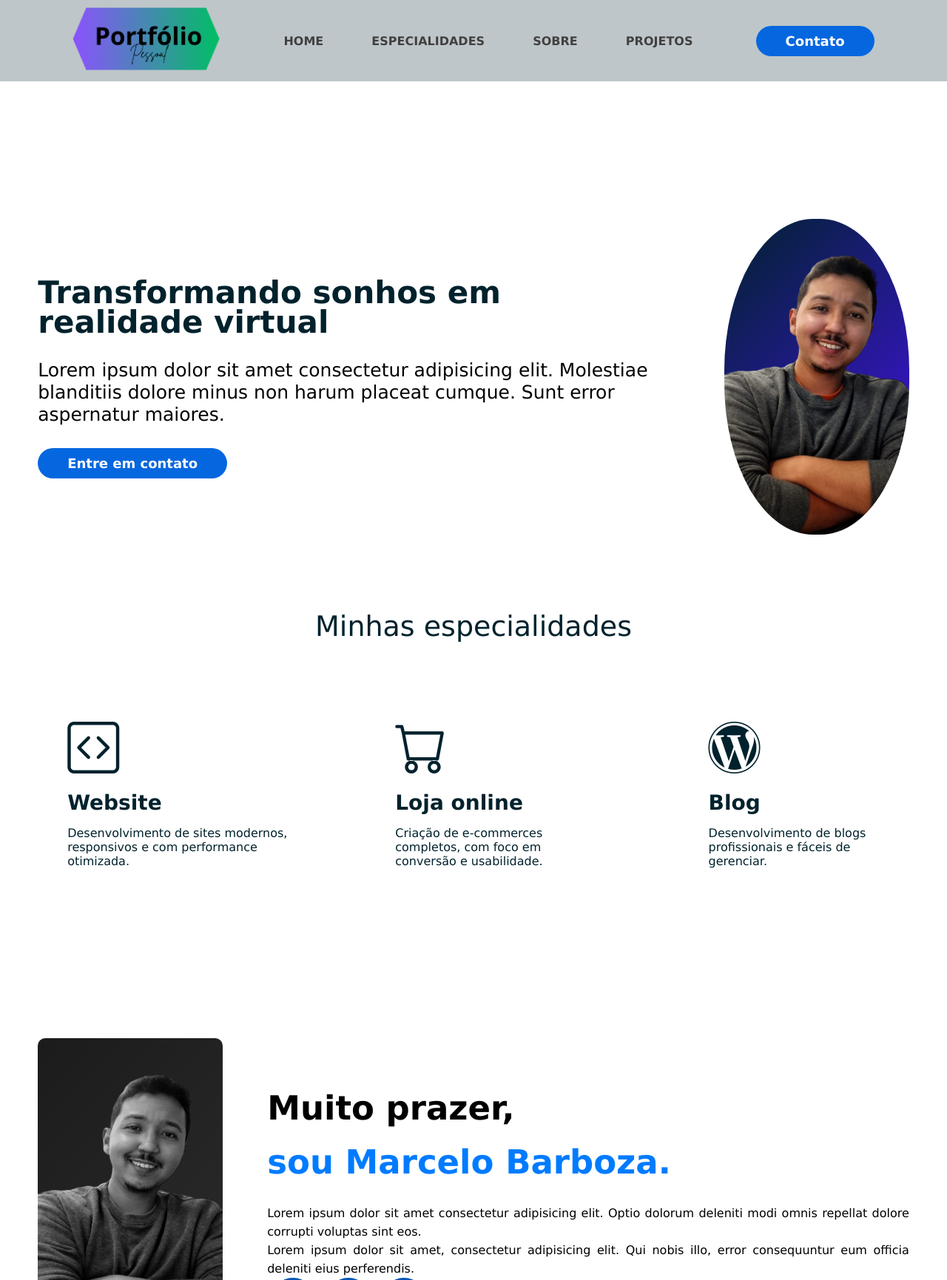
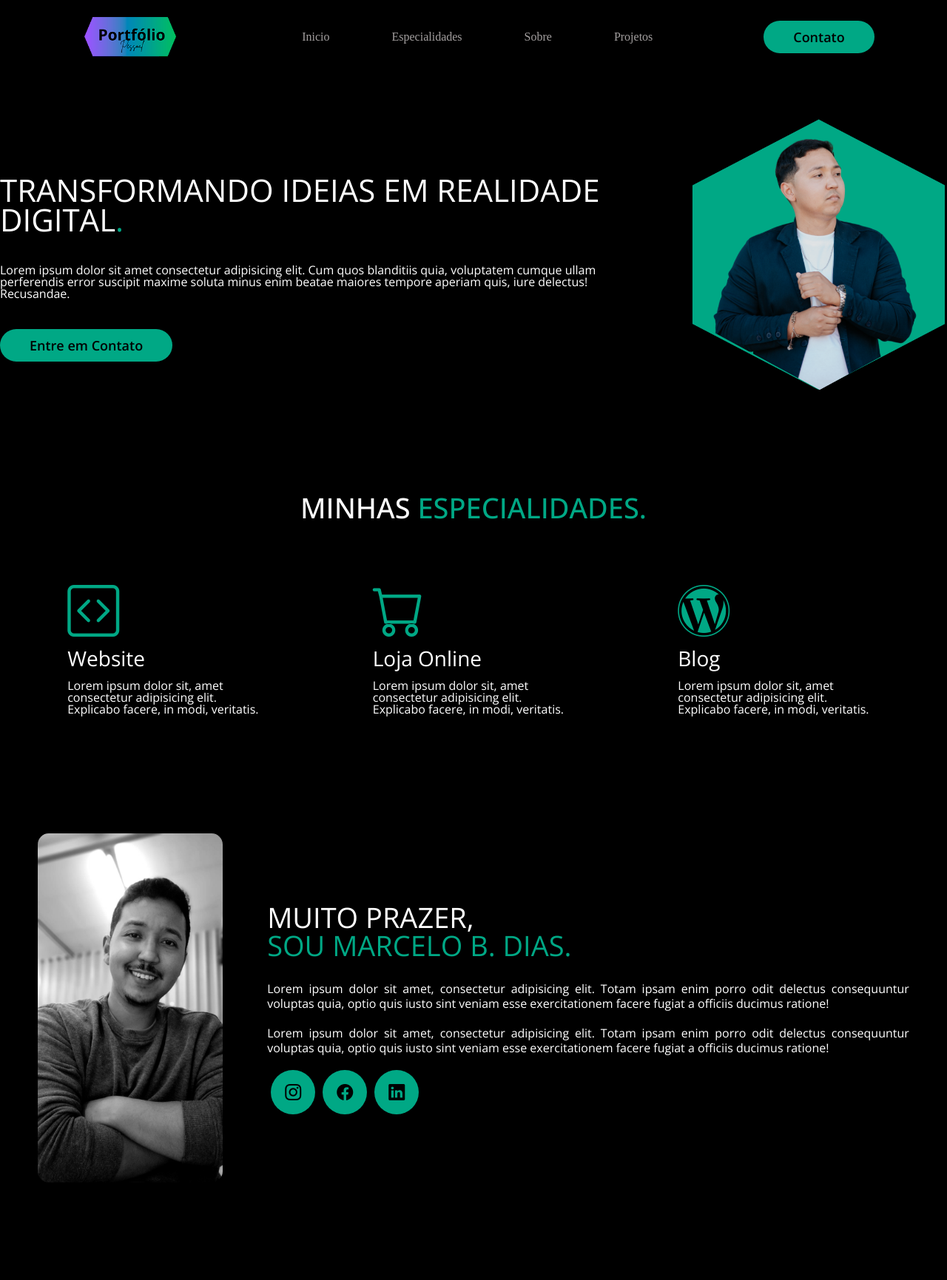
Before and after one commit to Marcelo-115/Portfolio, a plain HTML site: page index.html in a window 1280 px wide. Shown: the top 1731 px of the page at 74% size. Drawn offline with nearby package versions, Linux system fonts and the light colour scheme; a web font is replaced by a local one.

Commit message:
Add files via upload

```diff
--- /dev/null
+++ b/assets/css/global.css
@@ -0,0 +1,254 @@
+*{
+    font-family: "Open Sans", sans-serif;
+}
+
+body{
+    background-color: black;
+    height: 100vh;
+}
+
+.interface{
+  max-width: 1280px;
+  margin: 0 auto;
+}
+
+.flex{
+    display: flex;
+}
+
+
+
+h2.titulo{
+    color: #fff;
+    font-size: 38px;
+    text-align: center;
+    font-weight: 500;
+}
+
+h2.titulo span{
+    color: #00a885;
+}
+
+
+/*Botao do site*/
+
+.btn-contato button{
+  padding: 10px 40px;
+  font-size: 18px;
+  font-weight: 600;
+  background-color: #00a885;
+  border: 0;
+  border-radius: 30px;
+  cursor: pointer;
+  transition: .2s;
+
+}
+
+.btn-contato button:hover{
+  box-shadow: 0px 0px 8px #00a885;
+  transform: scale(1.05);
+}
+
+
+
+
+/*Estilo Topo do site*/
+
+
+section .topo-do-site{
+    padding: 40px 4%;
+}
+
+section.topo-do-site .flex{
+   align-items: center;
+   justify-content: center;
+   gap: 90px;
+}
+
+
+.topo-do-site .txt-topo-site h1{
+    color: #fff;
+    font-size: 42px;
+    line-height: 40px;
+}
+
+.topo-do-site .txt-topo-site h1 span{
+    color: #00a885;
+}
+
+
+.topo-do-site .txt-topo-site p{
+    color: #fff;
+    margin: 40px 0;
+}
+
+.topo-do-site .img-topo-site img{
+    position: relative;
+    animation: flutuar 2s ease-in-out infinite alternate;
+}
+
+
+@keyframes flutuar{
+    0% {
+        top: 0;
+    }
+    100%{
+        top:30px;
+    }
+}
+
+
+
+
+/*Especialidades*/
+
+section.especialidades{
+    padding: 40px 4%;
+}
+section.especialidades .flex{
+    gap: 60px;
+}
+
+
+.especialidades .especialidades-box{
+    color: #fff;
+    padding: 40px;
+    border-radius: 20px;
+    margin-top: 45px;
+    transition: .5s;
+}
+
+.especialidades .especialidades-box:hover{
+    box-shadow: 0px 0px 8px #00a885;
+    transform: scale(1.05);
+}
+
+.especialidades .especialidades-box i{
+    font-size: 70px;
+    color: #00a885;
+}
+
+
+.especialidades .especialidades-box h3{
+    font-size: 28px;
+    margin: 15px 0;
+}
+
+/*==============SOBRE===============*/
+
+section.sobre{
+    padding: 80px 4%;
+}
+
+section.sobre .flex{
+    align-items: center;
+    gap: 60px;
+}
+
+
+.sobre .txt-sobre h2{
+    font-size: 38px;
+    color: #fff;
+    line-height: 38px;
+    margin-bottom: 30px;
+}
+
+.sobre .txt-sobre h2 span{
+    color: #00a885;
+    display: block;
+}
+
+.sobre .txt-sobre p{
+    color: #fff;
+    margin: 20px 0;
+    line-height: 20px;
+    text-align: justify;
+
+}
+
+.sobre .img-sobre img{
+    width: 250px;
+    border-radius: 15px;
+    filter: grayscale(100%);
+    transition: filter 2s, border 0.3s;
+}
+
+.sobre .img-sobre img:hover{
+    filter: grayscale(0);
+}
+
+/*============================================*/
+/*================BOTOES-SOCIAL===============*/
+/*============================================*/
+
+.btn-social{
+    display: flex;
+}
+
+
+.sobre .txt-sobre .btn-social button{
+    width: 60px;
+    height: 60px;
+    border-radius: 50%;
+    background-color: #00a885;
+    font-size: 22px;
+    border: none;
+    margin:0 5px;
+    cursor: pointer;
+    transition: .5s;
+}
+
+.btn-social button:hover{
+    transform: scale(1.05);
+}
+
+/*============================================*/
+/*================Projetos Pessoais===========*/
+/*============================================*/
+
+
+section.portfolio{
+    padding: 80px 0;
+}
+
+section.portfolio .flex{
+    justify-content: space-around;
+}
+
+.portfolio .img-port{
+    width: 320px;
+    height:400px;
+    background-size: cover;
+    background-position: 100% 0%;
+    transition: background-position 5s;
+    cursor: pointer;
+    border-radius: 40px;
+    position: relative;
+    margin-top: 20px;
+}
+
+.img-port:hover {
+    background-position: 100% 100%;
+}
+
+.overlay {
+    color: #dcd9d9;
+    position: absolute;
+    top: 0;
+    left: 0;
+    width: 100%;
+    height: 100%;
+    background-color: #00222dd7;
+    border-radius: 40px;
+    display: flex;
+    align-items: center;
+    justify-content: center;
+    font-size: 24px;
+    font-weight: 600;
+    opacity: 0;
+    transition: opacity 0.3s;
+}
+
+.img-port:hover .overlay {
+    opacity: 1;
+}
--- /dev/null
+++ b/assets/css/reset.css
@@ -0,0 +1,48 @@
+/* http://meyerweb.com/eric/tools/css/reset/
+   v2.0 | 20110126
+   License: none (public domain)
+*/
+
+html, body, div, span, applet, object, iframe,
+h1, h2, h3, h4, h5, h6, p, blockquote, pre,
+a, abbr, acronym, address, big, cite, code,
+del, dfn, em, img, ins, kbd, q, s, samp,
+small, strike, strong, sub, sup, tt, var,
+b, u, i, center,
+dl, dt, dd, ol, ul, li,
+fieldset, form, label, legend,
+table, caption, tbody, tfoot, thead, tr, th, td,
+article, aside, canvas, details, embed,
+figure, figcaption, footer, header, hgroup,
+menu, nav, output, ruby, section, summary,
+time, mark, audio, video {
+    margin: 0;
+    padding: 0;
+    border: 0;
+    font-size: 100%;
+    font: inherit;
+    vertical-align: baseline;
+}
+/* HTML5 display-role reset for older browsers */
+article, aside, details, figcaption, figure,
+footer, header, hgroup, menu, nav, section {
+    display: block;
+}
+body {
+    line-height: 1;
+}
+ol, ul {
+    list-style: none;
+}
+blockquote, q {
+    quotes: none;
+}
+blockquote:before, blockquote:after,
+q:before, q:after {
+    content: '';
+    content: none;
+}
+table {
+    border-collapse: collapse;
+    border-spacing: 0;
+}
--- a/index.html
+++ b/index.html
@@ -1,112 +1,81 @@
 <!DOCTYPE html>
 <html lang="pt-br">
+
 <head>
     <meta charset="UTF-8">
     <meta name="viewport" content="width=device-width, initial-scale=1.0">
-    <title>Portfólio Pessoal - Marcelo Barboza</title>
-    <meta name="description" content="Portfólio de Marcelo Barboza - Desenvolvedor Web especializado em websites, lojas online e blogs.">
-    <meta name="keywords" content="Portfólio, Desenvolvedor, Web, Marcelo Barboza">
-    <link rel="stylesheet" href="css/style.css">
-    <link rel="stylesheet" href="css/menu.css">
-    <link rel="stylesheet" href="https://cdn.jsdelivr.net/npm/bootstrap-icons@1.11.3/font/bootstrap-icons.min.css">
-    <script src="js/menu.js" defer></script>
+    <link rel="stylesheet" href="/assets/css/reset.css">
+    <link rel="stylesheet" href="/assets/css/global.css">
+    <link rel="stylesheet" href="/src/components/header/header.css">
+    <link rel="stylesheet" href="/src/components/footer/footer.css">
+    <!--Fontes do Google-->
+    <link rel="preconnect" href="https://fonts.googleapis.com">
+    <link rel="preconnect" href="https://fonts.gstatic.com" crossorigin>
+    <link
+        href="https://fonts.googleapis.com/css2?family=Lexend+Mega:wght@100..900&family=Montserrat:ital,wght@0,100..900;1,100..900&family=Open+Sans:ital,wght@0,300..800;1,300..800&family=Poppins:ital,wght@0,100;0,200;0,300;0,400;0,500;0,600;0,700;0,800;0,900;1,100;1,200;1,300;1,400;1,500;1,600;1,700;1,800;1,900&display=swap"
+        rel="stylesheet">
+    <!--Fim do Fontes do Google-->
+
+    <!--Bootstrap icons-->
+    <link rel="stylesheet" href="https://cdn.jsdelivr.net/npm/bootstrap-icons@1.13.1/font/bootstrap-icons.min.css">
+    <!--Fim Bootstrap icons-->
+
+    <title>Portfolio</title>
 </head>
-<body><!-- EXEMPLO NO HEADER (já está no seu código) -->
-    <header id="inicio">
-      <div class="interface">
-        <div class="logo">
-          <a href="#">
-            <img src="imagens/logo_portifolio.png" alt="Logo do portfólio" width="200">
-          </a>
-        </div>
 
-        <nav class="menu-desktop">
-          <ul>
-            <li><a href="#inicio">HOME</a></li>
-            <li><a href="#especialidades">ESPECIALIDADES</a></li>
-            <li><a href="#sobre">SOBRE</a></li>
-            <li><a href="#projetos">PROJETOS</a></li>
-          </ul>
-        </nav>
-
-        <div class="btn-contato">
-          <a href="#contatos"><button>Contato</button></a>
-        </div>
-
-        <div class="btn-abrir-menu" id="btn-menu">
-          <i class="bi bi-list"></i>
-        </div>
-
-        <div class="menu-mobile" id="menu-mobile">
-          <div class="btn-fechar" id="btn-fechar">
-            <i class="bi bi-x"></i>
-          </div>
-          <nav>
-            <ul>
-              <li><a href="#inicio">HOME</a></li>
-              <li><a href="#especialidades">ESPECIALIDADES</a></li>
-              <li><a href="#sobre">SOBRE</a></li>
-              <li><a href="#projetos">PROJETOS</a></li>
-              <li><a href="#contatos">CONTATOS</a></li>
-            </ul>
-          </nav>
-        </div>
-
-        <div class="overlay-menu" id="overlay-menu"></div>
-      </div>
-    </header>
-
+<body>
+    <header></header>
     <main>
-        <section class="topo-do-site" id="inicio">
+        <section class="topo-do-site">
             <div class="interface">
                 <div class="flex">
                     <div class="txt-topo-site">
-                        <h1 class="titulo">Transformando sonhos em realidade virtual</h1>
-                        <p>Lorem ipsum dolor sit amet consectetur adipisicing elit. Molestiae blanditiis dolore minus non harum placeat cumque. Sunt error aspernatur maiores.</p>
+                        <h1> TRANSFORMANDO IDEIAS EM REALIDADE DIGITAL<span>.</span> </h1>
+                        <P>Lorem ipsum dolor sit amet consectetur adipisicing elit. Cum quos blanditiis quia, voluptatem cumque ullam perferendis error suscipit maxime soluta minus enim beatae maiores tempore aperiam quis, iure delectus! Recusandae.</P>
                         <div class="btn-contato">
-                            <a href="#contatos"><button>Entre em contato</button></a>
+                            <a href="#">
+                                <button>Entre em Contato</button>
+                            </a>
                         </div>
                     </div>
                     <div class="img-topo-site">
-                        <img src="imagens/perfil.png" alt="Foto de Marcelo Barboza" loading="lazy">
+                        <img src="assets/img/perfil-nova.png" alt="Foto de perfil do topo" width="350px">
                     </div>
                 </div>
             </div>
         </section>
-
-        <section class="especialidades" id="especialidades">
+        <section class="especialidades">
             <div class="interface">
-                <h2 class="titulo-secao">Minhas especialidades</h2>
+                <h2 class="titulo">MINHAS <span>ESPECIALIDADES.</span></h2>
                 <div class="flex">
                     <div class="especialidades-box">
                         <i class="bi bi-code-square"></i>
                         <h3>Website</h3>
-                        <p>Desenvolvimento de sites modernos, responsivos e com performance otimizada.</p>
+                        <p>Lorem ipsum dolor sit, amet consectetur adipisicing elit. Explicabo facere, in modi, veritatis.</p>
                     </div>
                     <div class="especialidades-box">
                         <i class="bi bi-cart"></i>
-                        <h3>Loja online</h3>
-                        <p>Criação de e-commerces completos, com foco em conversão e usabilidade.</p>
+                        <h3>Loja Online</h3>
+                        <p>Lorem ipsum dolor sit, amet consectetur adipisicing elit. Explicabo facere, in modi, veritatis.</p>
                     </div>
                     <div class="especialidades-box">
                         <i class="bi bi-wordpress"></i>
                         <h3>Blog</h3>
-                        <p>Desenvolvimento de blogs profissionais e fáceis de gerenciar.</p>
+                        <p>Lorem ipsum dolor sit, amet consectetur adipisicing elit. Explicabo facere, in modi, veritatis.</p>
                     </div>
                 </div>
             </div>
         </section>
-
-        <section class="sobre" id="sobre">
+        <section class="sobre">
             <div class="interface">
                 <div class="flex">
                     <div class="img-sobre">
-                        <img src="imagens/perfil.png" alt="Foto de Marcelo Barboza em preto e branco" loading="lazy">
+                        <img src="assets/img/perfil-sobre.png" alt="foto de perfil">
                     </div>
                    <div class="txt-sobre">
-                        <h2>Muito prazer, <span>sou Marcelo Barboza.</span></h2>
-                        <p>Lorem ipsum dolor sit amet consectetur adipisicing elit. Optio dolorum deleniti modi omnis repellat dolore corrupti voluptas sint eos.</p>
-                        <p>Lorem ipsum dolor sit amet, consectetur adipisicing elit. Qui nobis illo, error consequuntur eum officia deleniti eius perferendis.</p>
+                        <h2>MUITO PRAZER, <span>SOU MARCELO B. DIAS.</span></h2>
+                        <P>Lorem ipsum dolor sit amet, consectetur adipisicing elit. Totam ipsam enim porro odit delectus consequuntur voluptas quia, optio quis iusto sint veniam esse exercitationem facere fugiat a officiis ducimus ratione!</P>
+                        <P>Lorem ipsum dolor sit amet, consectetur adipisicing elit. Totam ipsam enim porro odit delectus consequuntur voluptas quia, optio quis iusto sint veniam esse exercitationem facere fugiat a officiis ducimus ratione!</P>
                         <div class="btn-social">
                            <a href="#" aria-label="Instagram"><button><i class="bi bi-instagram"></i></button></a>
                            <a href="#" aria-label="Facebook"><button><i class="bi bi-facebook"></i></button></a>
@@ -116,60 +85,38 @@
                 </div>
             </div>
         </section>
-
-        <section id="projetos" class="portifolio">
-            <div class="interface">
-                <h2 class="titulo-secao">Projetos Pessoais</h2>
+        <section class="portfolio">
+            <div class="inteface">
                 <div class="flex">
-                    <div class="img-port" style="background-image: url(imagens/Projeto01.jpeg);">
+                    <div class="img-port" style="background-image: url(/assets/img/projeto01.png);">
                         <div class="overlay">Projeto 01</div>
                     </div>
-                    <div class="img-port" style="background-image: url(imagens/Projeto01.jpeg);">
+                    <div class="img-port" style="background-image: url(/assets/img/projeto02.png);">
                         <div class="overlay">Projeto 02</div>
                     </div>
-                    <div class="img-port" style="background-image: url(imagens/Projeto01.jpeg);">
-                        <div class="overlay">Projeto 03</div>
+                    <div class="img-port" style="background-image: url(/assets/img/projeto02.png);">
+                        <div class="overlay">Projeto 02</div>
+                    </div>
+                    <div class="img-port" style="background-image: url(/assets/img/projeto02.png);">
+                        <div class="overlay">Projeto 02</div>
+                    </div>
+                    <div class="img-port" style="background-image: url(/assets/img/projeto02.png);">
+                        <div class="overlay">Projeto 02</div>
                     </div>
                 </div>
             </div>
         </section>
+    </main>
+    <footer></footer>
 
-        <section id="contatos" class="formulario">
-            <div class="interface">
-                <h2 class="titulo-secao">Fale conosco</h2>
-                <div class="contatos-formulario btn-contato-form">
-                    <form action="https://formsubmit.co/barbozamarcelo392@gmail.com" method="post">
-                        <input type="text" name="nome" placeholder="Nome completo" required>
-                        <input type="email" name="email" placeholder="Email" required>
-                        <input type="tel" name="telefone" placeholder="Insira seu telefone" required>
-                        <textarea name="mensagem" placeholder="Como posso ajudar?" required></textarea>
-                        <button type="submit">Enviar</button>
-                    </form>
-                </div>
-            </div>
-        </section>
-    </main>
+    <script type="module">
+        import { loadHeader } from "/src/components/header/header.js";
+        loadHeader();
+    </script>
+    <script type="module">
+        import { loadFooter } from "/src/components/footer/footer.js";
+        loadFooter();
+    </script>
+</body>
 
-    <footer>
-        <div class="interface">
-            <div class="line-footer">
-                <div class="flex">
-                    <div class="logo-footer">
-                        <img src="imagens/logo_portifolio.svg" alt="Logo do rodapé de Marcelo Barboza" width="250">
-                    </div>
-                    <div class="btn-social">
-                        <a href="#" aria-label="Instagram"><button><i class="bi bi-instagram"></i></button></a>
-                        <a href="#" aria-label="Facebook"><button><i class="bi bi-facebook"></i></button></a>
-                        <a href="#" aria-label="LinkedIn"><button><i class="bi bi-linkedin"></i></button></a>
-                    </div>
-                </div>
-            </div>
-            <div class="line-footer borda">
-                <p><i class="bi bi-envelope-fill"></i> <a href="mailto:barbozamarcelo392@gmail.com">barbozamarcelo392@gmail.com</a></p>
-            </div>
-        </div>
-    </footer>
-
-    <script src="js/rolagem-menu.js"></script>
-</body>
 </html>
--- /dev/null
+++ b/src/components/footer/footer.js
@@ -0,0 +1,7 @@
+export function loadFooter() {
+    fetch('/src/components/Footer/footer.html')
+        .then(res => res.text())
+        .then(html => {
+            document.querySelector('footer').innerHTML = html;
+        });
+}
--- /dev/null
+++ b/src/components/header/header.css
@@ -0,0 +1,35 @@
+div.logo{
+  margin: 5px;
+}
+
+header a{
+  text-decoration: none;
+  color: #a39f9f;
+  display: inline-block;
+}
+header a:hover{
+  color:#fff;
+  transform: scale(1.05);
+  transition: .2s;
+}
+
+
+
+header{
+  padding: 5px 4%;
+}
+
+header > .interface{
+  display: flex;
+  align-items: center;
+  justify-content: space-between;
+}
+
+header nav ul{
+  list-style-type: none;
+}
+
+header nav ul li{
+  display: inline-block;
+  padding: 0 40px;
+}
--- /dev/null
+++ b/src/components/header/header.html
@@ -0,0 +1,20 @@
+<header class="header">
+    <div class="interface">
+    <div class="logo">
+        <img src="/assets/img/logo_portifolio.png" alt="logo" width="150px">
+     </div>
+    <nav class="menu-desktop">
+       <ul>
+         <li> <a href="#">Inicio</a> </li>
+         <li> <a href="#">Especialidades</a> </li>
+         <li> <a href="#">Sobre</a> </li>
+         <li> <a href="#">Projetos</a> </li>
+       </ul>
+    </nav>
+       <div class="btn-contato">
+        <a href="#">
+            <button>Contato</button>
+        </a>
+      </div>
+      </div>
+</header>
--- /dev/null
+++ b/src/components/header/header.js
@@ -0,0 +1,7 @@
+export function loadHeader() {
+    fetch('/src/components/Header/header.html')
+        .then(res => res.text())
+        .then(html => {
+            document.querySelector('header').innerHTML = html;
+        });
+}
```
Also changed, not shown: src/components/footer/footer.html (added, +1 -0 lines), assets/img/logo_portifolio.png (added), assets/img/perfil-nova.png (added), assets/img/perfil-sobre.png (added), assets/img/perfil.png (added), assets/img/projeto01.png (added), assets/img/projeto02.png (added), src/components/footer/footer.css (added). Lines whose indentation alone changed are shown as unchanged.
